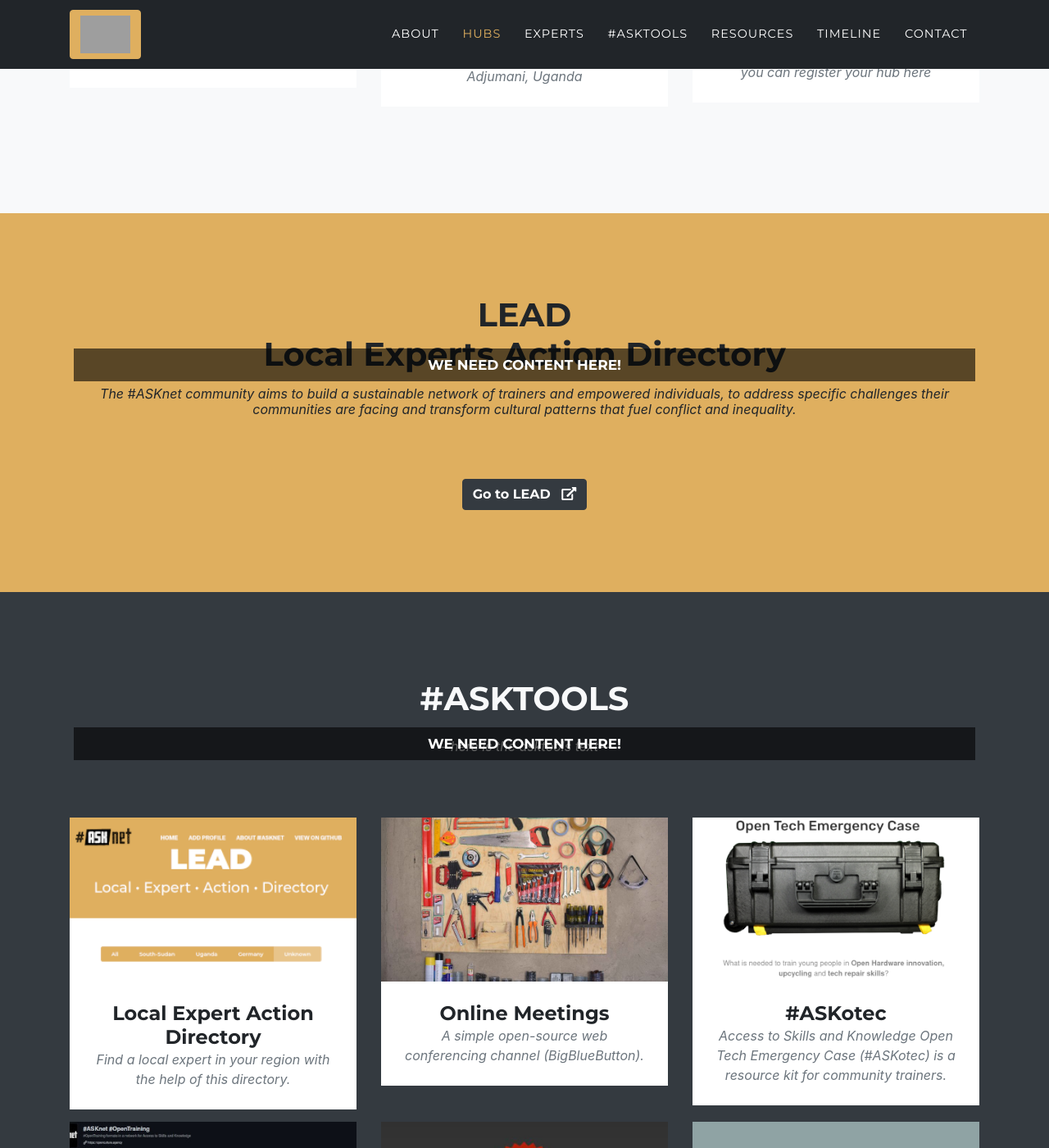
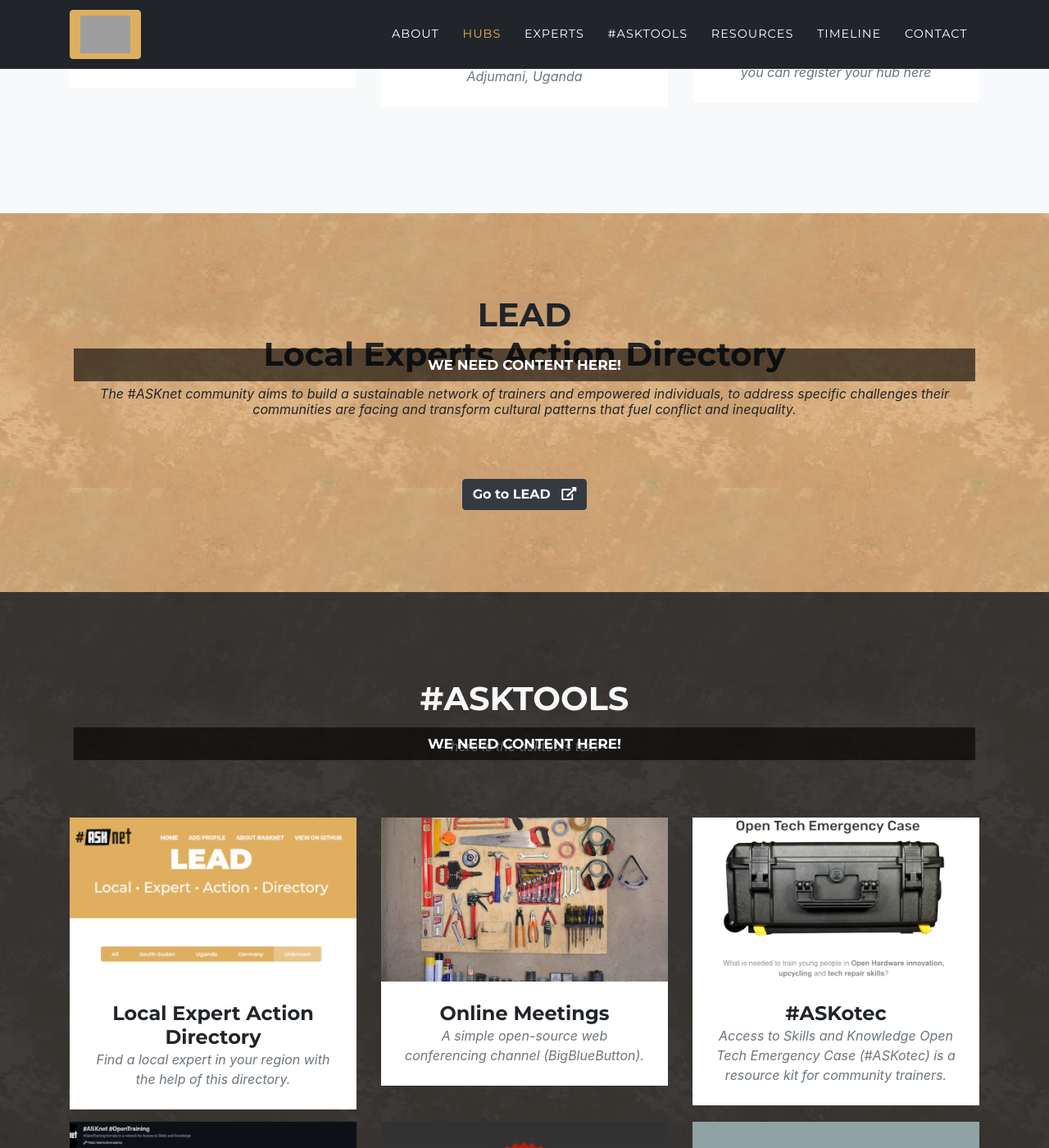
Before and after one commit to ASKnetCommunity/ASKnet.Community, a Jekyll site: the page built from index.md, in a window 1280 px wide and 1400 px high, scrolled down 2899 px. Shown: the whole window at 82% size. Built offline with Jekyll 4.4.1, drawn with Linux system fonts in a browser that asks for light colours; some web fonts are replaced; grey boxes are pictures that could not be loaded.

Commit message:
tile background

```diff
--- a/_sass/base/_page.scss
+++ b/_sass/base/_page.scss
@@ -20,6 +20,14 @@ a {
 }
 .bg-primary {
   background-color: $primary !important;
+  background: url(../../assets/img/tile4.jpg);
+  background-attachment: fixed;
+}
+
+.bg-dark {
+  background-color: $primary !important;
+  background: url(../../assets/img/tile-dark.jpg);
+  background-attachment: fixed;
 }
 
 h1,
```
Also changed, not shown: assets/img/tile-dark.jpg (added), assets/img/tile4.jpg (added).
